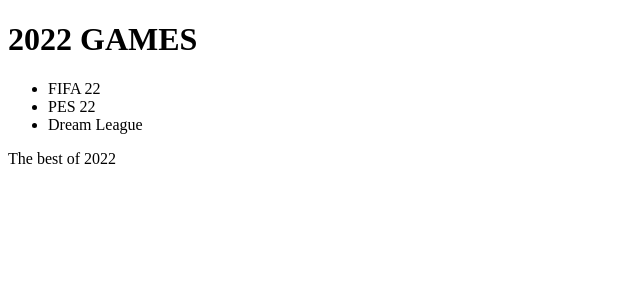
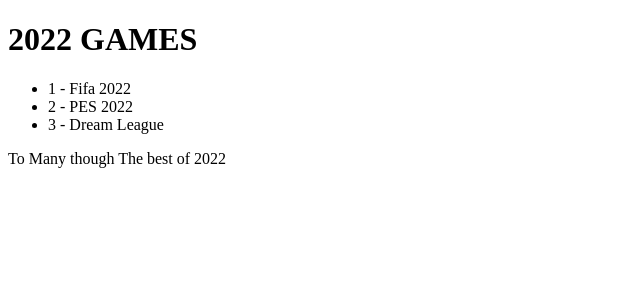
Before and after one commit to SayiaFelix/Games, an Angular app in the folder Games/: page / in a window 1280 px wide. Shown: the top 300 px of the page, without its empty margins (0-640 px from the left). Built offline with nearby package versions, Linux system fonts and the light colour scheme.

Commit message:
creating games class

```diff
--- a/Games/src/app/app.component.html
+++ b/Games/src/app/app.component.html
@@ -2,9 +2,9 @@
 <h1>2022 GAMES</h1>
 <ul>
     <li *ngFor="let game of games">
-        {{game}}
+       {{game.id}} - {{game.name}}
     </li>
 </ul>
-<P>The best of 2022</P>
+<P *ngIf="games.length>2">To Many though The best of 2022</P>
 
 </div>
--- a/Games/src/app/app.component.ts
+++ b/Games/src/app/app.component.ts
@@ -1,4 +1,5 @@
 import { Component } from '@angular/core';
+import { Game } from './game';
 
 @Component({
   selector: 'app-root',
@@ -6,13 +7,12 @@ import { Component } from '@angular/core';
   styleUrls: ['./app.component.css']
 })
 export class AppComponent {
-  games: string[] = [];
 
-  constructor(){
-    this.games=['FIFA 22','PES 22','Dream League']
+  games: Game[]=[
 
-
-
-  }
+    {id:1,name:'Fifa 2022'},
+    {id:2,name:'PES 2022'},
+    {id:3,name:'Dream League'},
+  ];
 
 }
```
